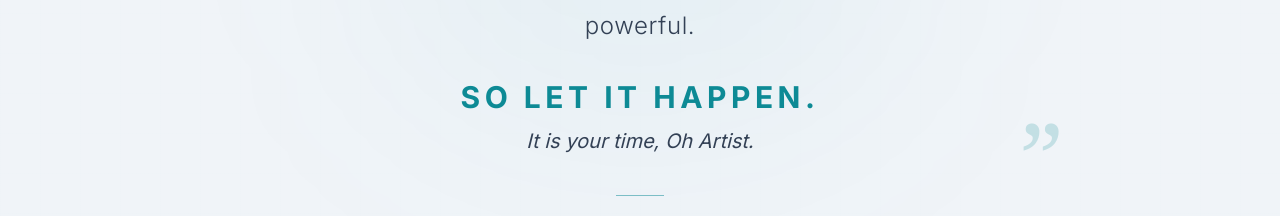
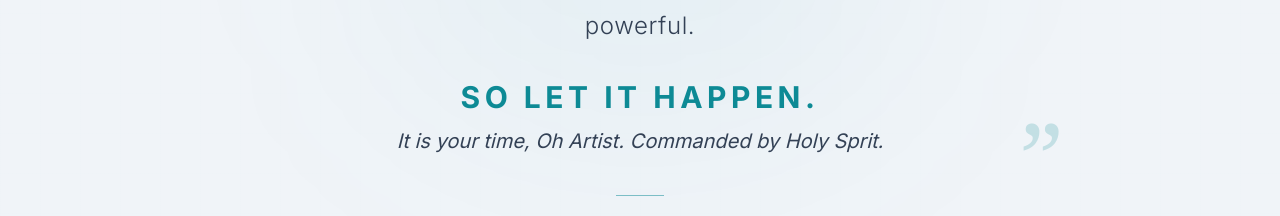
Before and after one commit to Abashansari/Personal-Portfolio, a Next.js app: page / in a window 1280 px wide. Shown: the part 1308-1524 px from the top of the page. Built offline with nearby package versions, Linux system fonts and the light colour scheme.

Commit message:
added a text

```diff
--- a/src/components/Intro.tsx
+++ b/src/components/Intro.tsx
@@ -73,6 +73,7 @@ export default function Intro() {
 
                 <p className="mt-3 text-lg md:text-xl italic text-text-secondary">
                   It is your time, Oh Artist.
+                  Commanded by Holy Sprit.
                 </p>
               </div>
             </blockquote>
```
